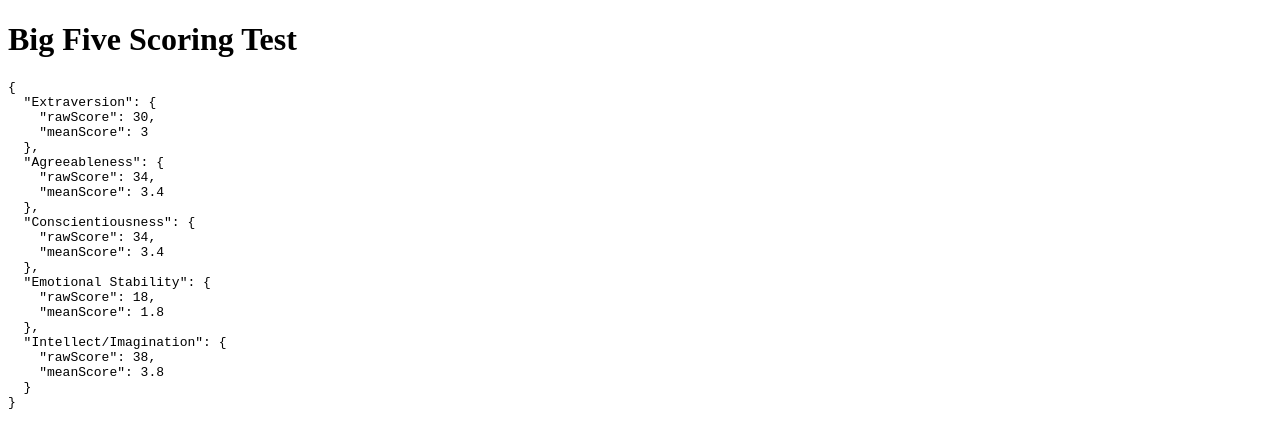
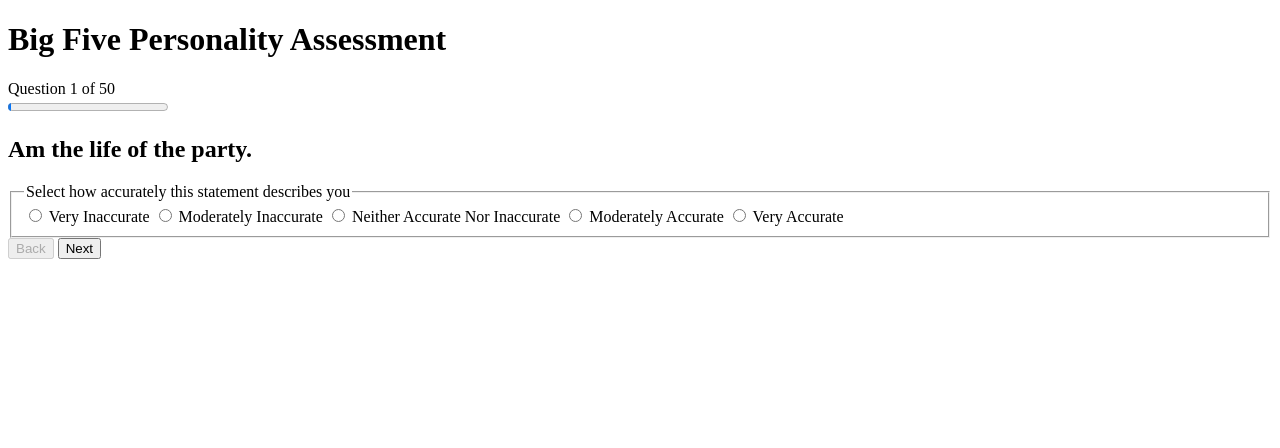
Before and after one commit to scienceclau/BigFive, a plain HTML site: page index.html in a window 1280 px wide. Drawn offline with Linux system fonts and the light colour scheme.

Commit message:
Update index.html
Connect assessment interface

```diff
--- a/index.html
+++ b/index.html
@@ -2,16 +2,28 @@
 <html lang="en">
 <head>
   <meta charset="UTF-8">
-  <meta name="viewport" content="width=device-width, initial-scale=1.0">
-  <title>Big Five Scoring Test</title>
+
+  <meta
+    name="viewport"
+    content="width=device-width, initial-scale=1.0"
+  >
+
+  <title>Big Five Personality Assessment</title>
 </head>
 
 <body>
-  <h1>Big Five Scoring Test</h1>
-  <pre id="output">Running test...</pre>
+
+  <main>
+    <h1>Big Five Personality Assessment</h1>
+
+    <div id="assessment">
+      Loading assessment...
+    </div>
+  </main>
 
   <script src="./questions.js"></script>
   <script src="./scoring.js"></script>
-  <script src="./test.js"></script>
+  <script src="./app.js"></script>
+
 </body>
 </html>
```
